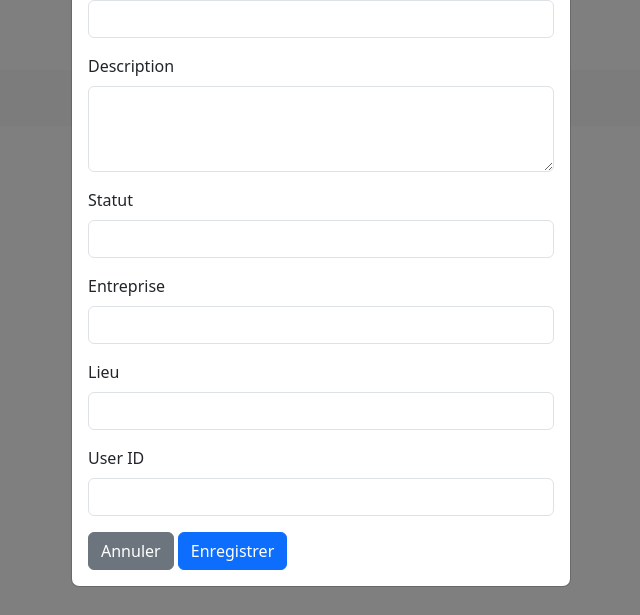
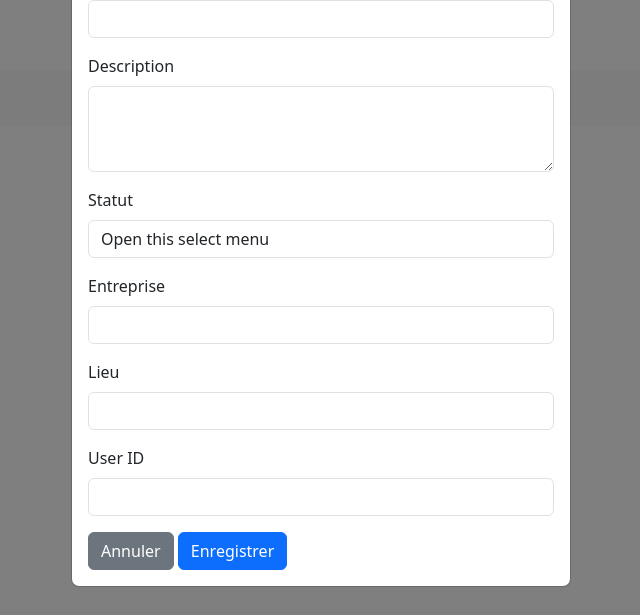
Before and after one commit to JAOHOVA/userApiRest, a PHP site: page /offre.php in a window 1280 px wide, after a click on "Créer offre". Shown: the part 226-841 px from the top of the page, without its empty margins (319-959 px from the left). Run offline with PHP 8.4, Linux system fonts and the light colour scheme; data that the repository does not hold is empty.

Commit message:
added select for creation mode in offre.php

```diff
--- a/offre.php
+++ b/offre.php
@@ -91,7 +91,12 @@
                     <div class="row mb-3">
                         <div class="col">
                             <label for="createStatut" class="form-label">Statut</label>
-                            <input type="text" class="form-control" id="createStatut" required>
+                            <select class="form-control" id="createStatut" aria-label="Sélectionnez une option">
+                                <option value="" disabled selected>Open this select menu</option>
+                                <option value="En cours">En cours</option>
+                                <option value="Accepté">Accepté</option>
+                                <option value="Refusé">Refusé</option>
+                            </select>
                         </div>
                     </div>
                     <div class="row mb-3">
@@ -370,7 +375,6 @@
         const entreprise = $('#createEntreprise').val();
         const lieu = $('#createLieu').val();
         const userId = $('#createUserId').val();
-
         $.ajax({
             url: 'routes/offreApi.php?action=createOffre',
             type: 'POST',
```
